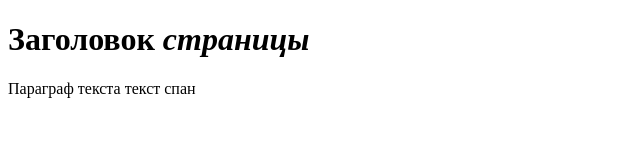
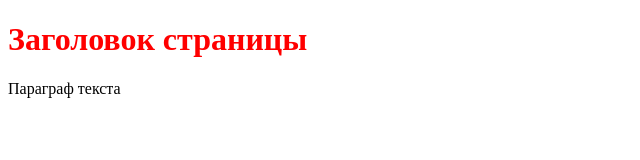
Before and after one commit to tiopyot/tiopyor.github.io, a plain HTML site: page index.html in a window 1280 px wide. Shown: the whole page, without its empty margins (0-640 px from the left). Drawn offline with Linux system fonts and the light colour scheme.

Commit message:
second commit

```diff
--- a/index.html
+++ b/index.html
@@ -2,10 +2,11 @@
 <html>
     <head>
         <title>Название документа</title>
+        <link rel="stylesheet" href="styles.css">
     </head>
-    <body>
-        <h1>Заголовок <i>страницы</i></h1>
-        <p title="Здесь про текст">Параграф текста<span> текст спан</span></p>
 
+    <body class="page">
+        <h1 class="page__title">Заголовок страницы</h1>
+        <p class="page__text" title="Здесь про текст">Параграф текста</p>
     </body>
 </html>
--- /dev/null
+++ b/styles.css
@@ -0,0 +1,3 @@
+h1{
+    color: red;
+}
```
